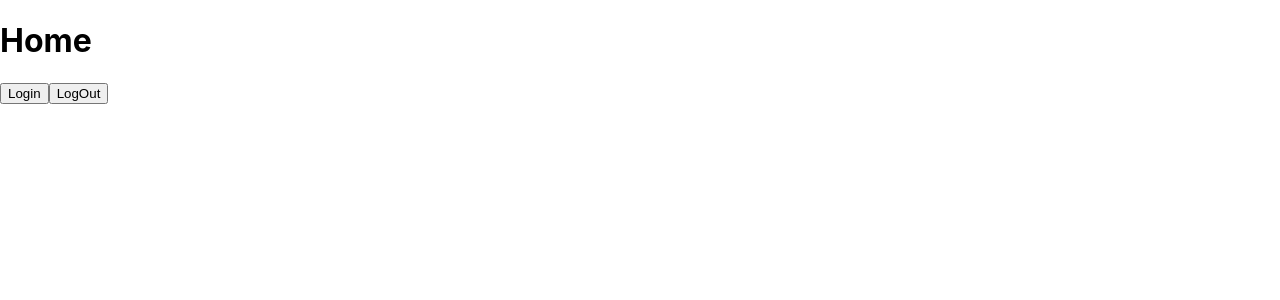
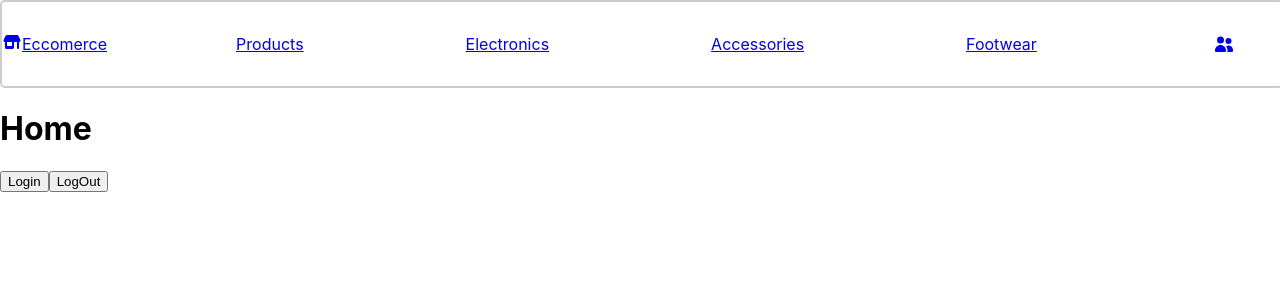
Before and after one commit to Corevirus-ops/CC_E-CommerceApp, a React (Create React App) app in the folder app/: page / in a window 1280 px wide. Shown: the top 300 px of the page. Built offline with nearby package versions, Linux system fonts and the light colour scheme; no server answers.

Commit message:
inserting new nav bar with basic css using Link and NavLink

```diff
--- a/app/src/App.js
+++ b/app/src/App.js
@@ -3,11 +3,13 @@ import LoginMain from './components/login/LoginMain';
 import RegisterMain from './components/register/RegisterMain';
 import  Context  from './components/utils/UserContext';
 import Home from './components/Home';
+import NavMain from './components/nav/NavMain';
 
 function App() {
   return (
     <div className="App">
   <Context>
+    <NavMain />
 <Routes>
 <Route path="/" element={<Home />} />
 <Route path="/login" element={<LoginMain />} />
--- /dev/null
+++ b/app/src/components/nav/NavMain.jsx
@@ -0,0 +1,23 @@
+
+import {Link, NavLink} from 'react-router-dom';
+import { FontAwesomeIcon } from '@fortawesome/react-fontawesome';
+import { faShop, faUserGroup } from '@fortawesome/free-solid-svg-icons';
+import './nav.css';
+
+export default function NavMain() {
+
+    return (
+        <nav className='nav main-nav flex row justify-space-evenly width-fit align-center app-border'>
+            <Link className='flex row' to={'/'}><FontAwesomeIcon icon={faShop} /> Eccomerce</Link>
+            <div className='flex stretch width-fit align-center'>
+                <NavLink to={'/products'}>Products</NavLink>
+                <NavLink to={'/products/electronics'}>Electronics</NavLink>
+                <NavLink to={'/products/accessories'}>Accessories</NavLink>
+                <NavLink to={'/products/footwear'}>Footwear</NavLink>
+            </div>
+            <div className='flex stretch align-center'>
+                <NavLink to={'/login'}><FontAwesomeIcon icon={faUserGroup} /></NavLink>
+            </div>
+        </nav>
+    )
+}
--- /dev/null
+++ b/app/src/components/nav/nav.css
@@ -0,0 +1,12 @@
+
+.main-nav {
+    padding: 1em 0;
+}
+
+.main-nav div {
+    margin: 1em 3em;
+}
+
+.main-nav div a {
+margin: auto;
+}
--- a/app/src/index.css
+++ b/app/src/index.css
@@ -30,6 +30,10 @@ code {
   justify-content: space-between;
 }
 
+.justify-space-evenly {
+  justify-content: space-evenly;
+}
+
 .justify-end {
   justify-content: flex-end;
 }
@@ -42,12 +46,20 @@ code {
   flex-direction: row;
 }
 
+.margin-auto {
+  margin: auto;
+}
+
 .gap-1 {
   gap: 1em;
 }
 
 .wrap {
   flex-wrap: wrap;
+}
+
+.stretch {
+  justify-content: stretch;
 }
 
 .text-center {
@@ -57,6 +69,10 @@ code {
 .fit {
       height: 100%;
     width: 100%;
+}
+
+.width-fit {
+  width: 100%;
 }
 
 
```
